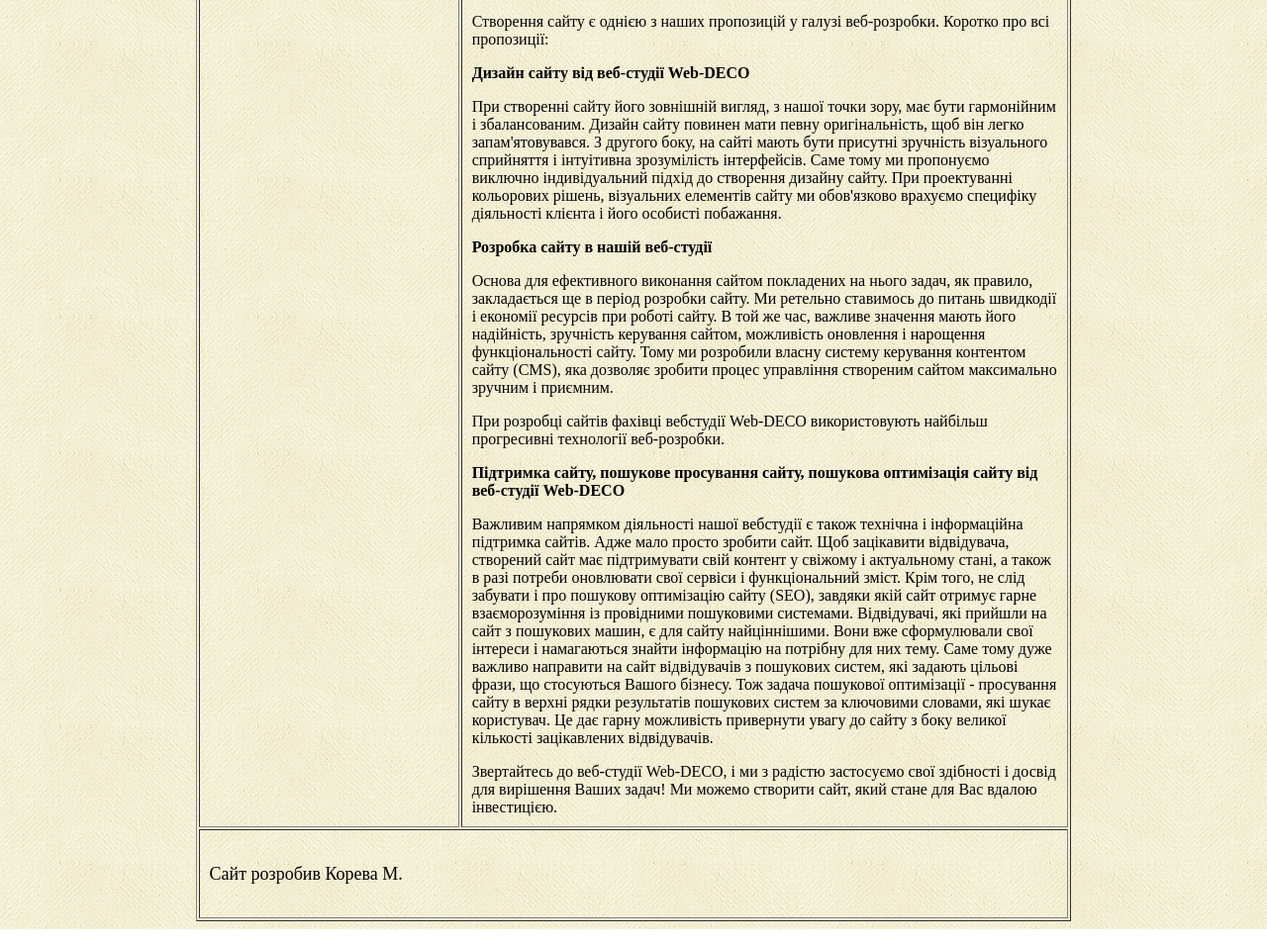
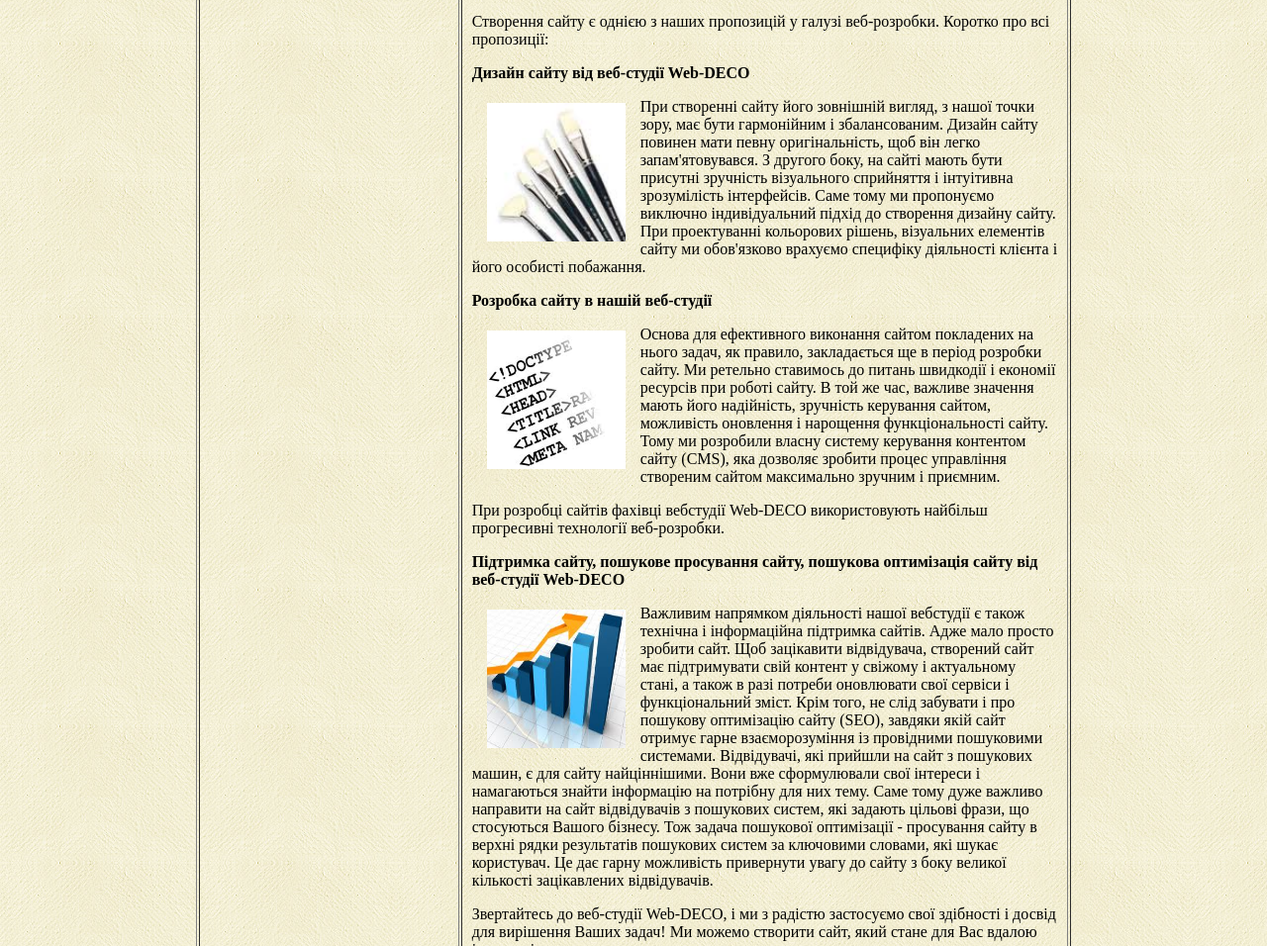
Before and after one commit to Forzik51/Holubev.Github.io, a plain HTML site: page index.html in a window 1280 px wide. Shown: the part 784-1740 px from the top of the page at 99% size. Drawn offline with Linux system fonts and the light colour scheme.

Commit message:
14 - Виставити картинки

```diff
--- a/index.html
+++ b/index.html
@@ -56,13 +56,16 @@
 <p>Створення сайту є однією з наших пропозицій у галузі веб-розробки. Коротко про всі пропозиції:</p>
 <p><b>Дизайн сайту від веб-студії Web-DECO</b></p>
 <p>
+<img src="images/penzli.jpg" height="140" width="140" align="left" hspace="15" vspace="5">
 При створенні сайту його зовнішній вигляд, з нашої точки зору, має бути гармонійним і збалансованим. Дизайн сайту повинен мати певну оригінальність, щоб він легко запам'ятовувався. З другого боку, на сайті мають бути присутні зручність візуального сприйняття і інтуітивна зрозумілість інтерфейсів. Саме тому ми пропонуємо виключно індивідуальний підхід до створення дизайну сайту. При проектуванні кольорових рішень, візуальних елементів сайту ми обов'язково врахуємо специфіку діяльності клієнта і його особисті побажання.</p>
 <p><b>Розробка сайту в нашій веб-студії</b></p>
 <p>
+<img src="images/html.jpg" height="140" width="140" align="left" hspace="15" vspace="5">
 Основа для ефективного виконання сайтом покладених на нього задач, як правило, закладається ще в період розробки сайту. Ми ретельно ставимось до питань швидкодії і економії ресурсів при роботі сайту. В той же час, важливе значення мають його надійність, зручність керування сайтом, можливість оновлення і нарощення функціональності сайту. Тому ми розробили власну систему керування контентом сайту (CMS), яка дозволяє зробити процес управління створеним сайтом максимально зручним і приємним.</p>
 <p>При розробці cайтів фахівці вебстудії Web-DECO використовують найбільш прогресивні технології веб-розробки.</p>
 <p><b>Підтримка сайту, пошукове просування сайту, пошукова оптимізація сайту від веб-студії Web-DECO</b></p>
 <p>
+<img src="images/graphic.jpg" height="140" width="140" align="left" hspace="15" vspace="5">
 Важливим напрямком діяльності нашої вебстудії є також технічна і інформаційна підтримка сайтів. Адже мало просто зробити сайт. Щоб зацікавити відвідувача, створений сайт має підтримувати свій контент у свіжому і актуальному стані, а також в разі потреби оновлювати свої сервіси і функціональний зміст. Крім того, не слід забувати і про пошукову оптимізацію сайту (SEO), завдяки якій сайт отримує гарне взаєморозуміння із провідними пошуковими системами. Відвідувачі, які прийшли на сайт з пошукових машин, є для сайту найціннішими. Вони вже сформулювали свої інтереси і намагаються знайти інформацію на потрібну для них тему. Саме тому дуже важливо направити на сайт відвідувачів з пошукових систем, які задають цільові фрази, що стосуються Вашого бізнесу. Тож задача пошукової оптимізації - просування сайту в верхні рядки результатів пошукових систем за ключовими словами, які шукає користувач. Це дає гарну можливість привернути увагу до сайту з боку великої кількості зацікавлених відвідувачів.</p>
 <p>Звертайтесь до веб-студії Web-DECO, і ми з радістю застосуємо свої здібності і досвід для вирішення Ваших задач! Ми можемо створити сайт, який стане для Вас вдалою інвестицією.</p>
 </td>
```
